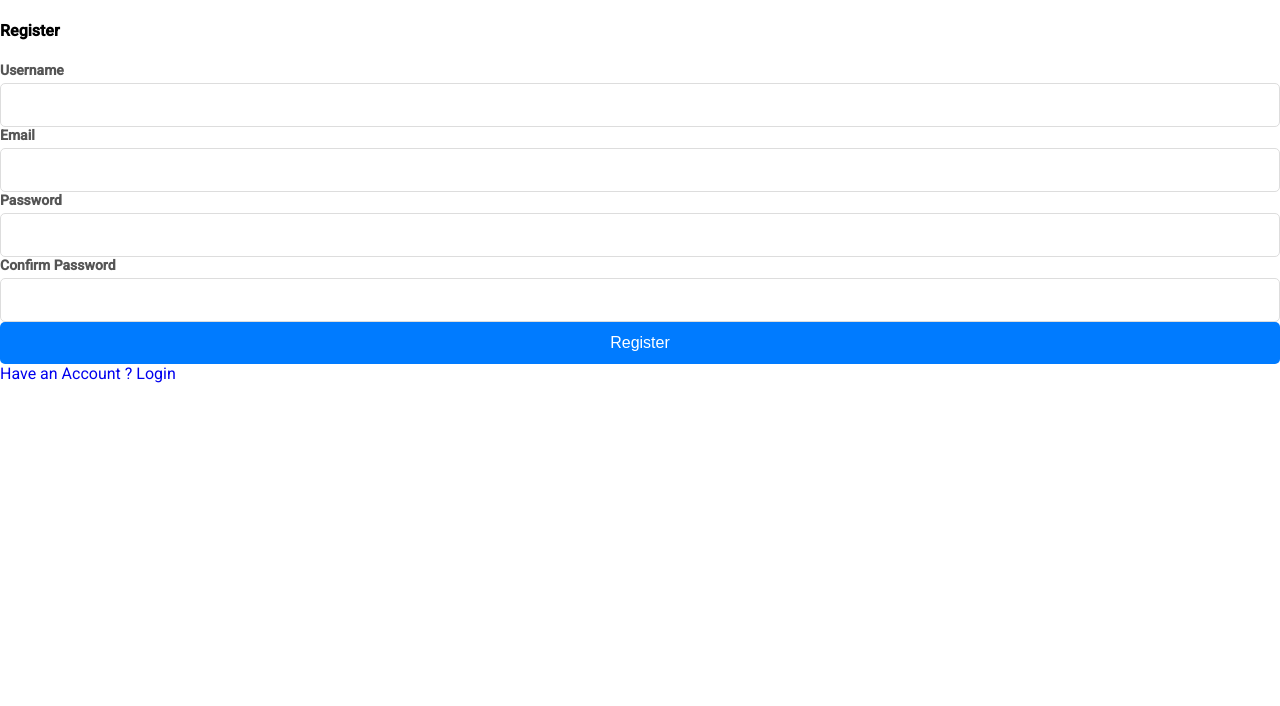
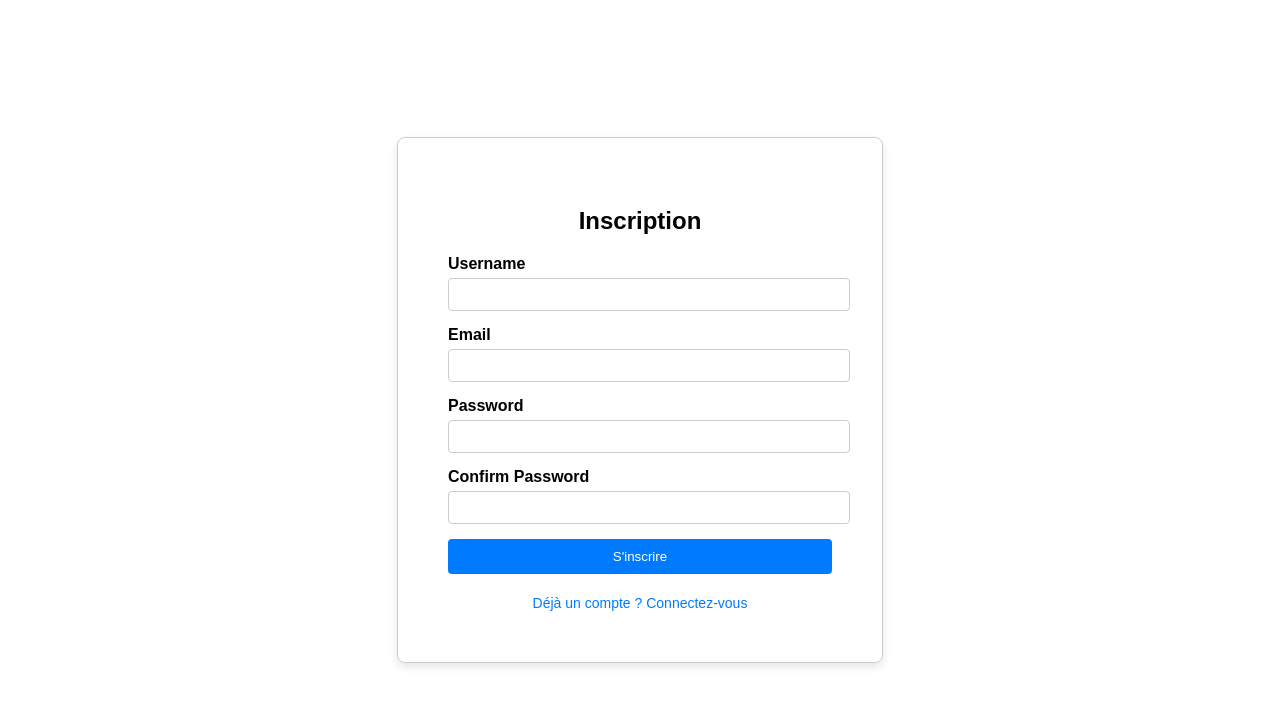
Before and after one commit to mvinet-85/aurora-skyes, an Angular app in the folder aurora-skyes-front/: page /register in a window 1280 px wide. Shown: the top 706 px of the page. Built offline with nearby package versions, Linux system fonts and the light colour scheme.

Commit message:
Réajustement visuel

```diff
--- a/aurora-skyes-front/src/app/pages/authentification/login/login.component.html
+++ b/aurora-skyes-front/src/app/pages/authentification/login/login.component.html
@@ -44,7 +44,7 @@
       <!--      </a>-->
       <!--    </div>-->
       <div class="col-md-12 text-end link">
-        <a class="text-dark" href="/register" style="text-decoration: none">
+        <a class="text-dark" href="/register">
           S'inscrire
         </a>
       </div>
--- a/aurora-skyes-front/src/app/pages/authentification/login/login.component.scss
+++ b/aurora-skyes-front/src/app/pages/authentification/login/login.component.scss
@@ -1,7 +1,7 @@
 .login-container {
   width: 30%;
   margin: 50px auto;
-  padding: 20px 50px;
+  padding: 50px;
   border: 1px solid #ccc;
   border-radius: 8px;
   box-shadow: 0 4px 8px rgba(0, 0, 0, 0.1);
@@ -59,6 +59,16 @@ input {
 .link {
   text-align: center;
   margin-top: 20px;
+
+  a {
+    color: #007bff;
+    text-decoration: none;
+    font-size: 14px;
+  }
+
+  a:hover {
+    text-decoration: underline;
+  }
 }
 
 .container {
--- a/aurora-skyes-front/src/app/pages/authentification/register/register.component.html
+++ b/aurora-skyes-front/src/app/pages/authentification/register/register.component.html
@@ -1,15 +1,10 @@
-<div class="container-fluid">
-  <div class="row mt-5">
-    <div class="col"></div>
-    <div class="col-4">
-      <div class="card shadow">
-        <div class="card-body">
+<div class="container">
+  <div class="login-container">
+    <h2>Inscription</h2>
+
     <form>
-            <div class="mb-3">
-              <h4 class="text-dark text-muted">Register</h4>
-            </div>
-            <div class="mb-3">
-              <label class="form-label" for="username">Username </label>
+      <div class="form-group">
+        <label for="username">Username </label>
         <input
           [(ngModel)]="username"
           class="form-control"
@@ -18,8 +13,8 @@
           type="text"
         />
       </div>
-            <div class="mb-3">
-              <label class="form-label" for="email">Email </label>
+      <div class="form-group">
+        <label for="email">Email </label>
         <input
           [(ngModel)]="email"
           class="form-control"
@@ -28,8 +23,8 @@
           type="email"
         />
       </div>
-            <div class="mb-3">
-              <label class="form-label" for="password">Password</label>
+      <div class="form-group">
+        <label for="password">Password</label>
         <input
           [(ngModel)]="password"
           class="form-control"
@@ -38,8 +33,8 @@
           type="password"
         />
       </div>
-            <div class="mb-3">
-              <label class="form-label" for="confirmPassword"
+      <div class="form-group">
+        <label for="confirmPassword"
         >Confirm Password</label
         >
         <input
@@ -50,20 +45,17 @@
           type="password"
         />
       </div>
-            <button (click)="register()" class="btn btn-info" type="button">
-              Register
+      <button (click)="register()" class="btn btn-primary" type="button">
+        S'inscrire
       </button>
-            <div class="row">
-              <div class="col-md-6">
-                <a href="/login" style="text-decoration: none"
-                >Have an Account ? <span class="text-danger">Login</span></a
-                >
+
+      <div class="row mt-3">
+        <div class="col-md-12 text-end link">
+          <a class="text-dark" href="/login">
+            Déjà un compte ? Connectez-vous
+          </a>
         </div>
       </div>
     </form>
   </div>
 </div>
-    </div>
-    <div class="col"></div>
-  </div>
-</div>
--- a/aurora-skyes-front/src/app/pages/authentification/register/register.component.scss
+++ b/aurora-skyes-front/src/app/pages/authentification/register/register.component.scss
@@ -1,45 +1,33 @@
-/* Style de la page d'inscription */
-.register-container {
-  max-width: 450px;
-  margin: 60px auto;
-  padding: 30px;
-  background-color: #fff;
-  border: 1px solid #e0e0e0;
+.login-container {
+  width: 30%;
+  margin: 50px auto;
+  padding: 50px;
+  border: 1px solid #ccc;
   border-radius: 8px;
-  box-shadow: 0 4px 12px rgba(0, 0, 0, 0.1);
-  font-family: 'Segoe UI', Tahoma, Geneva, Verdana, sans-serif;
+  box-shadow: 0 4px 8px rgba(0, 0, 0, 0.1);
+  font-family: Arial, sans-serif;
 }
 
 h2 {
   text-align: center;
-  margin-bottom: 30px;
-  color: #333;
+  margin-bottom: 20px;
 }
 
 .form-group {
-  margin-bottom: 20px;
+  margin-bottom: 15px;
 }
 
 label {
   display: block;
   margin-bottom: 5px;
   font-weight: bold;
-  font-size: 14px;
-  color: #555;
 }
 
 input {
   width: 100%;
-  padding: 12px;
-  border: 1px solid #ddd;
-  border-radius: 5px;
-  font-size: 16px;
-  box-sizing: border-box;
-}
-
-input:focus {
-  border-color: #007bff;
-  outline: none;
+  padding: 8px;
+  border: 1px solid #ccc;
+  border-radius: 4px;
 }
 
 .error {
@@ -48,39 +36,45 @@ input:focus {
   margin-top: 5px;
 }
 
-button {
+.btn {
   display: block;
   width: 100%;
-  padding: 12px;
+  padding: 10px;
   background-color: #007bff;
   color: white;
-  font-size: 16px;
   border: none;
-  border-radius: 5px;
+  border-radius: 4px;
   cursor: pointer;
-  transition: background-color 0.3s;
 }
 
-button:hover {
-  background-color: #0056b3;
-}
-
-button:disabled {
+.btn:disabled {
   background-color: #ccc;
-  cursor: not-allowed;
 }
 
 .register-link {
   text-align: center;
-  margin-top: 20px;
-  font-size: 14px;
+  margin-top: 15px;
 }
 
-.register-link a {
-  color: #007bff;
-  text-decoration: none;
+.link {
+  text-align: center;
+  margin-top: 20px;
+
+  a {
+    color: #007bff;
+    text-decoration: none;
+    font-size: 14px;
+  }
+
+  a:hover {
+    text-decoration: underline;
+  }
 }
 
-.register-link a:hover {
-  text-decoration: underline;
+.container {
+  display: flex;
+  justify-content: center;
+  align-items: center;
+  width: 100%;
+  height: 100%;
 }
--- a/aurora-skyes-front/src/app/pages/home/home.component.html
+++ b/aurora-skyes-front/src/app/pages/home/home.component.html
@@ -106,7 +106,7 @@
               <p>{{ flight.aeroportDepart.ville }}({{ flight.aeroportDepart.nom }})
                 ➡️ {{ flight.aeroportArrivee.ville }}({{ flight.aeroportArrivee.nom }})</p>
               <p>{{ flight.dateDepart | date:'HH:mm' }} 🕰️ {{ flight.dateArrive | date:'HH:mm' }}</p>
-              <p class="price">{{ flight.prix }}€</p>
+              <p>{{ flight.prix }}€/personne</p>
               <button type="button" (click)="selectFlight(flight)">Réserver</button>
             </div>
           </div>
--- a/aurora-skyes-front/src/app/pages/home/home.component.scss
+++ b/aurora-skyes-front/src/app/pages/home/home.component.scss
@@ -68,10 +68,9 @@
   }
 
   .destination-list {
-
     width: 60%;
     height: max-content;
-    margin: 40px auto;
+    margin: 20px auto 60px auto;
     border: 1px solid #ddd;
     border-radius: 8px;
     box-shadow: 0 2px 4px rgba(0, 0, 0, 0.1);
@@ -95,18 +94,16 @@
     justify-content: space-between;
     align-items: center;
     margin: 10px 0;
+
+    p {
+      width: 25%;
+    }
   }
 
   .destination-info h3 {
     margin: 0;
     font-size: 18px;
     color: #333;
-  }
-
-  .destination-info .price {
-    margin: 5px 0 0;
-    font-weight: bold;
-    font-size: 14px;
   }
 
   button {
```
Lines whose indentation alone changed are shown as unchanged.
